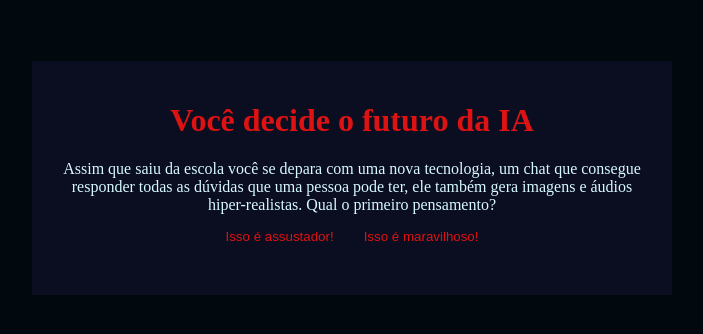
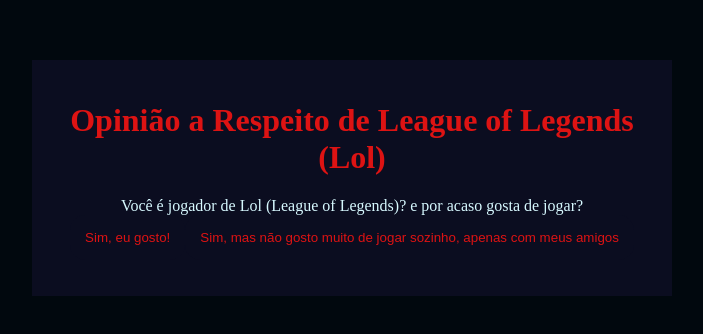
Before and after one commit to PedroHBarrosPereira/Inteligencia-artificial, a plain HTML site: page index.html in a window 1280 px wide. Shown: the part 230-564 px from the top of the page, without its empty margins (288-991 px from the left). Drawn offline with Linux system fonts and the light colour scheme.

Commit message:
Add files via upload

```diff
--- a/index.html
+++ b/index.html
@@ -3,16 +3,17 @@
 <head>
     <meta charset="UTF-8">
     <meta name="viewport" content="width=device-width, initial-scale=1.0">
-    <title> Missão inteligência artificial</title>
     <link rel="stylesheet" href="style.css">
+    <title>Umas leves perguntas</title>
 </head>
 <body>
     <div class="caixa-principal">
-    <h1> Você decide o futuro da IA </h1>
+        <h1>Opinião a Respeito de League of Legends (Lol)</h1>
         <div class="caixa-perguntas"></div>
         <div class="caixa-alternativas"></div>
-    <div class="caixa-resultado"></div>
+        <div class="caixa-resultado">
             <p class="texto-resultado"></p>
+        </div>
     </div>
     <script src="script.js"></script>
 </body>
--- a/script.js
+++ b/script.js
@@ -6,71 +6,72 @@ const textoResultado = document.querySelector(".texto-resultado");
 
 const perguntas = [
     {
-        enunciado: "Assim que saiu da escola você se depara com uma nova tecnologia, um chat que consegue responder todas as dúvidas que uma pessoa pode ter, ele também gera imagens e áudios hiper-realistas. Qual o primeiro pensamento?",
+        enunciado: "Você é jogador de Lol (League of Legends)? e por acaso gosta de jogar?",
         alternativas: [
             {
-                texto: "Isso é assustador!",
-                afirmacao: "afirmação"
+                texto: "Sim, eu gosto!",
+                afirmacao: "Dizia enquanto demonstrava um rosto de orgulhoso."
             },
             {
-                texto: "Isso é maravilhoso!",
-                afirmacao: "afirmação"
+                texto: "Sim, mas não gosto muito de jogar sozinho, apenas com meus amigos",
+                afirmacao: "Tinha uma opinião neutra e não aparentava gostar de jogar sozinho."
             }
         ]
     },
     {
-        enunciado: "Com a descoberta desta tecnologia, chamada Inteligência Artificial, uma professora de tecnologia da escola decidiu fazer uma sequência de aulas sobre esta tecnologia. No fim de uma aula ela pede que você escreva um trabalho sobre o uso de IA em sala de aula. Qual atitude você toma?",
+        enunciado: "O que você pensa a respeito do que as pessoas falam sobre o jogo?",
         alternativas: [
             {
-                texto: "Utiliza uma ferramenta de busca na internet que utiliza IA para que ela ajude a encontrar informações relevantes para o trabalho e explique numa linguagem que facilite o entendimento.",
-                afirmacao: "afirmação"
+                texto: "Acho que deveriam experimentar o jogo, antes de falar mal dele!",
+                afirmacao: "Falava enquanto aparentava estar meio ofendido a respeito da pergunta."
             },
             {
-                texto: "Escreve o trabalho com base nas conversas que teve com colegas, algumas pesquisas na internet e conhecimentos próprios sobre o tema.",
-                afirmacao: "afirmação"
+                texto: "Não me importo muito, gosto do jogo mas sou neutro a respeito das polêmicas que tem nele.",
+                afirmacao: "Sua voz não demonstrava nenhuma surpresa com a pergunta, e não se importa com as polêmicas."
             }
         ]
     },
     {
-        enunciado: "Após a elaboração do trabalho escrito, a professora realizou um debate entre a turma para entender como foi realizada a pesquisa e escrita. Nessa conversa também foi levantado um ponto muito importante: como a IA impacta o trabalho do futuro. Nesse debate, como você se posiciona?",
+        enunciado: "Sobre o jogo em si, acha que tem algum lado ruim nele?",
         alternativas: [
             {
-                texto: "Defende a ideia de que a IA pode criar novas oportunidades de emprego e melhorar habilidades humanas.",
-                afirmacao: "afirmação"
+                texto: "Não! ele é perfeito e não tem nenhum defeito que seja visivel!",
+                afirmacao: "Dizia com firmeza, não demonstrando nenhum Erro no jogo."
             },
             {
-                texto: "Me preocupo com as pessoas que perderão seus empregos para máquinas e defendem a importância de proteger os trabalhadores.",
-                afirmacao: "afirmação"
+                texto: "Sim, a empresa Riot acaba fazendo muitos erros nele, deixando menos divertido de se jogar.",
+                afirmacao: "Ele era capaz de falar defeitos sobre a produtora do jogo, demonstrando que não o defendia muito."
             }
         ]
     },
     {
-        enunciado: "Ao final da discussão, você precisou criar uma imagem no computador que representasse o que pensa sobre IA. E agora?",
+        enunciado: "A respeito dos jogadores, em sua opinião, deveriam melhorar em alguma atitude especifica?",
         alternativas: [
             {
-                texto: "Criar uma imagem utilizando uma plataforma de design como o Paint.",
-                afirmacao: "afirmação"
+                texto: "Deveriam aprender a jogar melhor, e também a ler as mensagens de conselhos de seus companheiros",
+                afirmacao: "Claramente estava se referindo a ele mesmo na parte de conselhos."
             },
             {
-                texto: "Criar uma imagem utilizando um gerador de imagem de IA.",
-                afirmacao: "afirmação"
+                texto: "Sim! muitos acabam sendo tóxicos, felizmente não tem microfone dentro dele, caso contrário seria pior.",
+                afirmacao: "Demonstra já ter sofrido com tóxidade durante a jogatina."
             }
         ]
     },
     {
-        enunciado: "Você tem um trabalho em grupo de biologia para entregar na semana seguinte, o andamento do trabalho está um pouco atrasado e uma pessoa do seu grupo decidiu fazer com ajuda da IA. O problema é que o trabalho está totalmente igual ao do chat. O que você faz? ",
+        enunciado: "",
         alternativas: [
             {
                 texto: "Escrever comandos para o chat é uma forma de contribuir com o trabalho, por isso não é um problema utilizar o texto inteiro.",
-                afirmacao: "afirmação"
+                afirmacao: "Infelizmente passou a utilizar a IA para fazer todas suas tarefas e agora se sente dependente da IA para tudo."
             },
             {
                 texto: "O chat pode ser uma tecnologia muito avançada, mas é preciso manter a atenção pois toda máquina erra, por isso revisar o trabalho e contribuir com as perspectivas pessoais é essencial.",
-                afirmacao: "afirmação"
+                afirmacao: "Percebeu que toda IA reproduz orientações baseadas na empresa que programou e muito do que o chat escrevia não refletia o que pensava e por isso sabe que os textos gerados pela IA devem servir como auxílio e não resultado final. "
             }
         ]
     },
 ];
+
 
 let atual = 0;
 let perguntaAtual;
@@ -87,7 +88,6 @@ function mostraPergunta() {
     mostraAlternativas();
 }
 
-
 function mostraAlternativas(){
     for(const alternativa of perguntaAtual.alternativas) {
         const botaoAlternativas = document.createElement("button");
@@ -97,15 +97,15 @@ function mostraAlternativas(){
     }
 }
 
-function respostaSelecionada(opcaoSelecionada){
-    const afirmacoes = opcaoSelecionada.afirmacoes;
-    historiaFinal = afirmacoes;
+function respostaSelecionada(opcaoSelecionada) {
+    const afirmacoes = opcaoSelecionada.afirmacao;
+    historiaFinal += afirmacoes + " ";
     atual++;
     mostraPergunta();
 }
 
 function mostraResultado() {
-    caixaPerguntas.textContent = " Em 2049...";
+    caixaPerguntas.textContent = "Em 2049...";
     textoResultado.textContent = historiaFinal;
     caixaAlternativas.textContent = "";
 }
```
Lines whose indentation alone changed are shown as unchanged.
